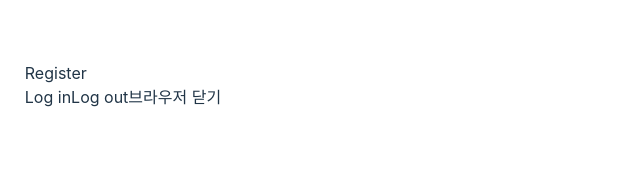
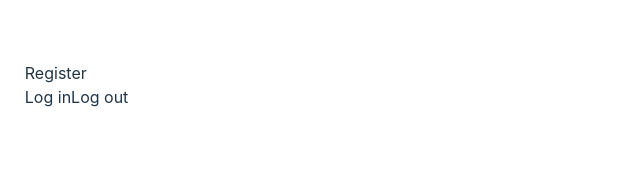
Before and after one commit to mothcar/coupon_egg, a React (Vite) app: page /register in a window 1280 px wide. Shown: the top 175 px of the page, without its empty margins (0-640 px from the left). Built offline with nearby package versions, Linux system fonts and the light colour scheme.

Commit message:
브라우저 닫기 실패로 주석처리

```diff
--- a/src/pages/Register.jsx
+++ b/src/pages/Register.jsx
@@ -14,9 +14,9 @@ export default function Register() {
     navigate("../", { replace: true });
   }
 
-  function endService() {
-    navigate(-2)
-  }
+  // function endService() {
+  //   navigate(-2)
+  // }
 
   return (
     <>
@@ -34,12 +34,12 @@ export default function Register() {
         >
           Log out
         </button>
-        <button
+        {/* <button
           onClick={endService}
           className="bg-blue-500 px-5 py-3 rounded-sm"
         >
           브라우저 닫기
-        </button>
+        </button> */}
       </div>
     </>
   );
```
